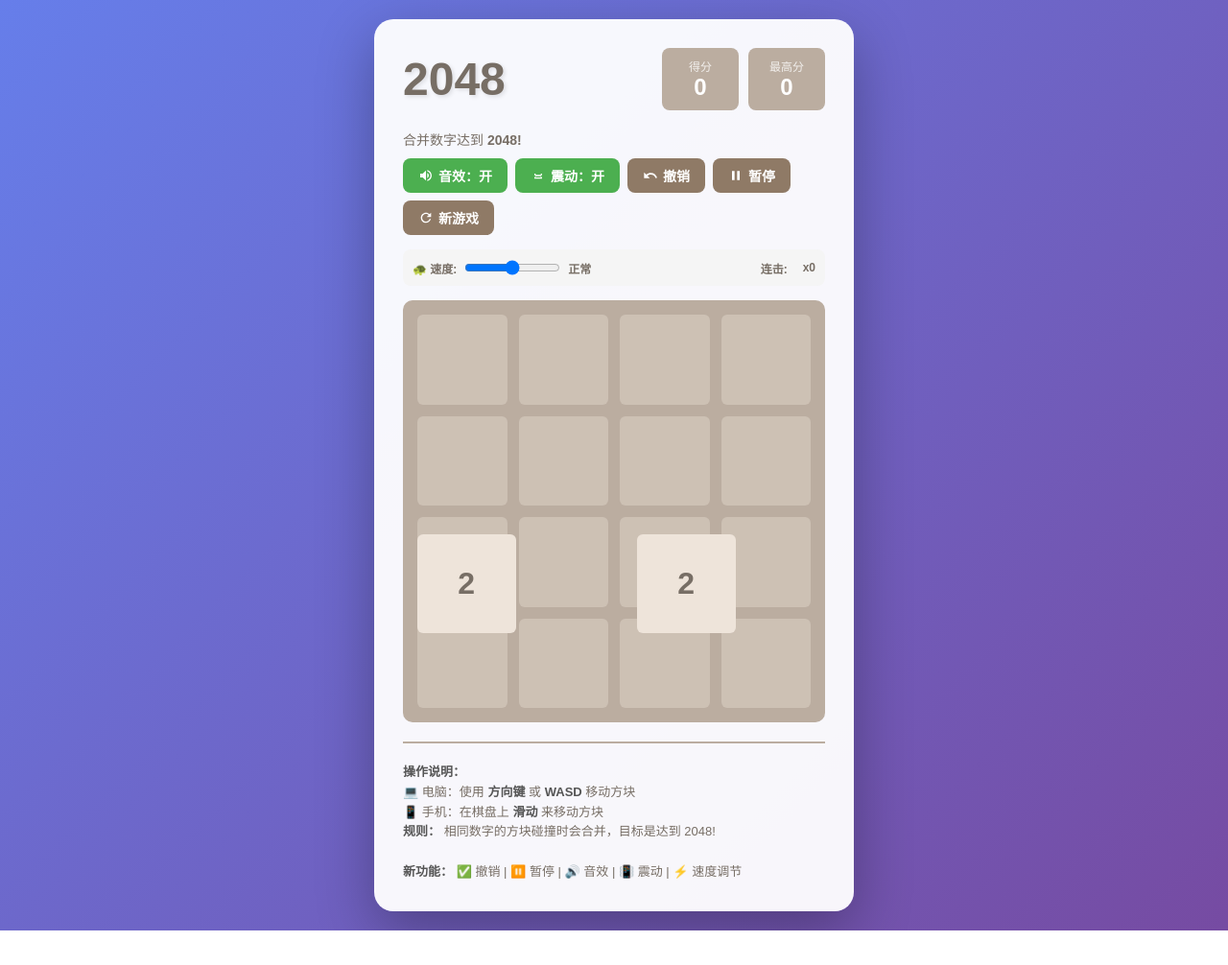
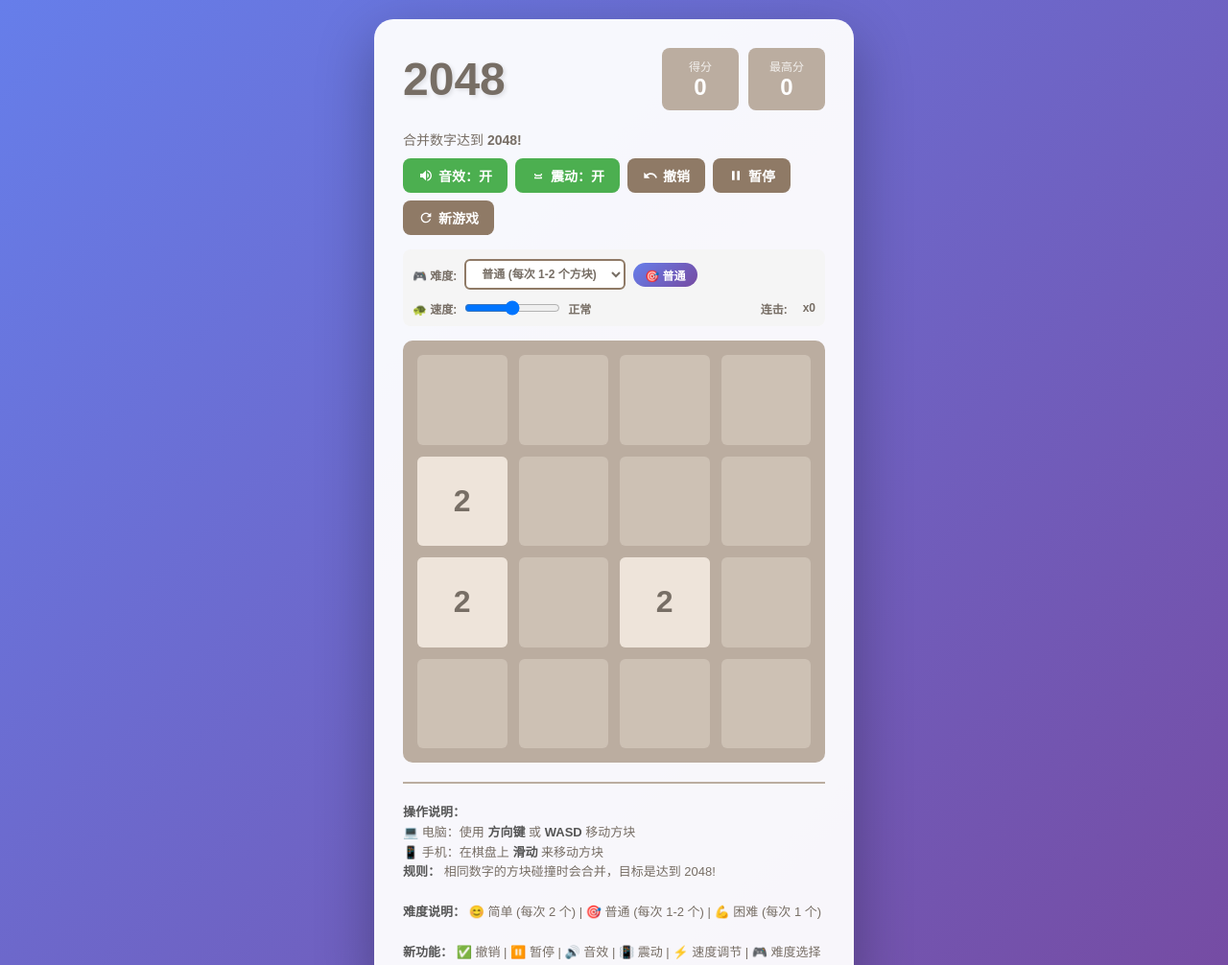
Before and after one commit to zhangxunan/2048-game, a plain HTML site: page index.html in a window 1280 px wide. Shown: the top 1006 px of the page at 96% size. Before the commit the page ends 970 px from the top, so only its background shows below. Drawn offline with Linux system fonts and the light colour scheme.

Commit message:
修复方块错位问题：改用 grid 定位替代 absolute+transform

```diff
--- a/index.html
+++ b/index.html
@@ -173,6 +173,40 @@
             cursor: pointer;
         }
 
+        .difficulty-select {
+            padding: 6px 12px;
+            border-radius: 6px;
+            border: 2px solid #8f7a66;
+            background: white;
+            color: #776e65;
+            font-size: 12px;
+            font-weight: bold;
+            cursor: pointer;
+            transition: all 0.3s;
+        }
+
+        .difficulty-select:hover {
+            background: #8f7a66;
+            color: white;
+        }
+
+        .difficulty-select:focus {
+            outline: none;
+            border-color: #667eea;
+        }
+
+        .difficulty-display {
+            background: linear-gradient(135deg, #667eea 0%, #764ba2 100%);
+            color: white;
+            padding: 4px 12px;
+            border-radius: 20px;
+            font-size: 12px;
+            font-weight: bold;
+            display: inline-flex;
+            align-items: center;
+            gap: 5px;
+        }
+
         .combo-display {
             position: fixed;
             top: 20px;
@@ -241,9 +275,9 @@
             font-size: 32px;
             font-weight: bold;
             border-radius: 6px;
-            position: absolute;
-            transition: transform 0.15s ease-in-out;
-            will-change: transform;
+            width: 100%;
+            height: 100%;
+            transition: all 0.15s ease-in-out;
         }
 
         .tile-new {
@@ -272,10 +306,6 @@
             0% { transform: scale(1); }
             50% { transform: scale(1.2); box-shadow: 0 0 20px rgba(255,255,255,0.5); }
             100% { transform: scale(1); }
-        }
-
-        .tile-move {
-            transition: transform 0.1s ease-in-out;
         }
 
         /* Tile colors - enhanced contrast */
@@ -517,6 +547,15 @@
 
         <div class="settings-bar">
             <div class="setting-group">
+                <span class="setting-label">🎮 难度:</span>
+                <select class="difficulty-select" id="difficulty-select" onchange="game.setDifficulty(this.value)">
+                    <option value="easy">简单 (每次 2 个方块)</option>
+                    <option value="normal" selected>普通 (每次 1-2 个方块)</option>
+                    <option value="hard">困难 (每次 1 个方块)</option>
+                </select>
+                <span class="difficulty-display" id="difficulty-display">🎯 普通</span>
+            </div>
+            <div class="setting-group">
                 <span class="setting-label">🐢 速度:</span>
                 <input type="range" min="1" max="5" value="3" class="speed-slider" id="speed-slider" onchange="game.setSpeed(this.value)">
                 <span class="setting-label" id="speed-label">正常</span>
@@ -565,7 +604,8 @@
             💻 电脑：使用 <strong>方向键</strong> 或 <strong>WASD</strong> 移动方块<br>
             📱 手机：在棋盘上 <strong>滑动</strong> 来移动方块<br>
             <strong>规则：</strong> 相同数字的方块碰撞时会合并，目标是达到 2048!<br><br>
-            <strong>新功能：</strong> ✅ 撤销 | ⏸️ 暂停 | 🔊 音效 | 📳 震动 | ⚡ 速度调节
+            <strong>难度说明：</strong> 😊 简单 (每次 2 个) | 🎯 普通 (每次 1-2 个) | 💪 困难 (每次 1 个)<br><br>
+            <strong>新功能：</strong> ✅ 撤销 | ⏸️ 暂停 | 🔊 音效 | 📳 震动 | ⚡ 速度调节 | 🎮 难度选择
         </div>
     </div>
 
@@ -602,6 +642,14 @@
                 this.soundEnabled = localStorage.getItem('sound2048') !== 'false';
                 this.hapticEnabled = localStorage.getItem('haptic2048') !== 'false';
 
+                // Difficulty settings
+                this.difficulty = localStorage.getItem('difficulty2048') || 'normal';
+                this.difficultySettings = {
+                    easy: { tiles: 2, label: '简单', icon: '😊' },
+                    normal: { tiles: '1-2', label: '普通', icon: '🎯' },
+                    hard: { tiles: 1, label: '困难', icon: '💪' }
+                };
+
                 this.history = []; // For undo
                 this.combo = 0;
                 this.maxCombo = 0;
@@ -614,6 +662,7 @@
                 this.init();
                 this.setupInput();
                 this.updateButtons();
+                this.updateDifficultyUI();
                 this.showTutorial();
             }
 
@@ -631,8 +680,13 @@
                 this.messageElement.classList.remove('active');
                 this.pauseOverlay.classList.remove('active');
                 this.gameContainer.classList.remove('paused');
-                this.addRandomTile();
-                this.addRandomTile();
+
+                // Generate initial tiles based on difficulty
+                const initialTiles = this.getTilesToGenerate();
+                for (let i = 0; i < initialTiles; i++) {
+                    this.addRandomTile();
+                }
+
                 this.updateView();
                 this.updateCombo();
             }
@@ -669,6 +723,14 @@
                 this.showHint('已撤销上一步');
             }
 
+            getTilesToGenerate() {
+                const setting = this.difficultySettings[this.difficulty];
+                if (setting.tiles === '1-2') {
+                    return Math.random() < 0.5 ? 1 : 2;
+                }
+                return setting.tiles;
+            }
+
             addRandomTile() {
                 const emptyCells = [];
                 for (let row = 0; row < this.size; row++) {
@@ -679,19 +741,28 @@
                     }
                 }
 
-                if (emptyCells.length > 0) {
-                    const { row, col } = emptyCells[Math.floor(Math.random() * emptyCells.length)];
-                    this.grid[row][col] = Math.random() < 0.95 ? 2 : 4;
-                    return { row, col, value: this.grid[row][col] };
+                if (emptyCells.length === 0) return null;
+
+                // Generate 1-2 tiles based on difficulty
+                const tilesToGenerate = this.getTilesToGenerate();
+                const generatedTiles = [];
+
+                for (let i = 0; i < tilesToGenerate && emptyCells.length > 0; i++) {
+                    const randomIndex = Math.floor(Math.random() * emptyCells.length);
+                    const { row, col } = emptyCells[randomIndex];
+                    emptyCells.splice(randomIndex, 1); // Remove used cell
+
+                    const value = Math.random() < 0.95 ? 2 : 4;
+                    this.grid[row][col] = value;
+                    generatedTiles.push({ row, col, value });
                 }
-                return null;
+
+                return generatedTiles.length > 0 ? generatedTiles[0] : null;
             }
 
             updateView() {
                 this.tileContainer.innerHTML = '';
                 this.tileElements.clear();
-                const cellSize = this.tileContainer.offsetWidth / 4;
-                const gap = 12;
 
                 for (let row = 0; row < this.size; row++) {
                     for (let col = 0; col < this.size; col++) {
@@ -700,11 +771,8 @@
                             const tile = document.createElement('div');
                             tile.className = `tile tile-${value <= 2048 ? value : 'super'} tile-new`;
                             tile.textContent = value;
-                            tile.style.width = `${cellSize}px`;
-                            tile.style.height = `${cellSize}px`;
-                            tile.style.transform = `translate(${col * (cellSize + gap)}px, ${row * (cellSize + gap)}px)`;
-                            tile.dataset.row = row;
-                            tile.dataset.col = col;
+                            tile.style.gridRow = row + 1;
+                            tile.style.gridColumn = col + 1;
                             this.tileContainer.appendChild(tile);
                             this.tileElements.set(`${row}-${col}`, tile);
                         }
@@ -841,7 +909,7 @@
 
                 if (moved) {
                     this.grid = newGrid;
-                    const newTile = this.addRandomTile();
+                    this.addRandomTile(); // Generate tiles based on difficulty
 
                     if (this.score > this.bestScore) {
                         this.bestScore = this.score;
@@ -954,6 +1022,31 @@
                 this.speed = parseInt(value);
                 this.moveDelay = this.speeds[this.speed];
                 document.getElementById('speed-label').textContent = this.speedLabels[this.speed];
+            }
+
+            setDifficulty(difficulty) {
+                if (this.difficulty === difficulty) return;
+
+                this.difficulty = difficulty;
+                localStorage.setItem('difficulty2048', difficulty);
+                this.updateDifficultyUI();
+
+                // Need to restart game when difficulty changes
+                setTimeout(() => {
+                    this.showHint(`难度已切换为 ${this.difficultySettings[difficulty].label}，游戏将重新开始`);
+                    setTimeout(() => this.restart(), 500);
+                }, 100);
+            }
+
+            updateDifficultyUI() {
+                const select = document.getElementById('difficulty-select');
+                const display = document.getElementById('difficulty-display');
+                const setting = this.difficultySettings[this.difficulty];
+
+                if (select) select.value = this.difficulty;
+                if (display) {
+                    display.textContent = `${setting.icon} ${setting.label}`;
+                }
             }
 
             updateButtons() {
```
